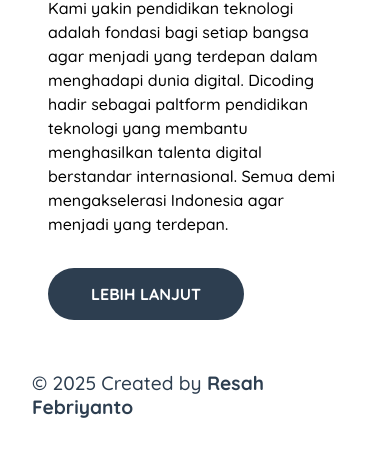
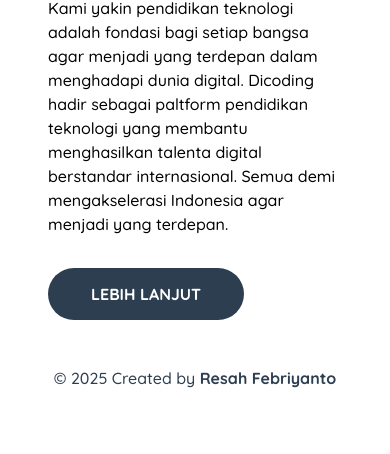
Before and after one commit to Resa-98/landing-page-dicoding, a plain HTML site: page index.html in a window 390 px wide. Shown: the part 614-1068 px from the top of the page. After the commit the page ends 1034 px from the top, so only its background shows below. Drawn offline with Linux system fonts and the light colour scheme.

Commit message:
Edited footer

```diff
--- a/css/app.css
+++ b/css/app.css
@@ -244,7 +244,9 @@ footer .footer-content p a:hover {
   footer .footer-content {
     flex-direction: column;
     align-items: center;
-    padding: 1rem 2rem;
-    font-size: 1rem;
+    padding: 1rem;
+  }
+  footer .footer-content p {
+    font-size: 16px;
   }
 }
```
